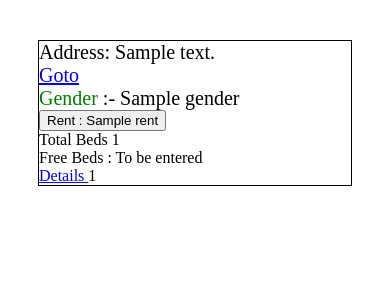
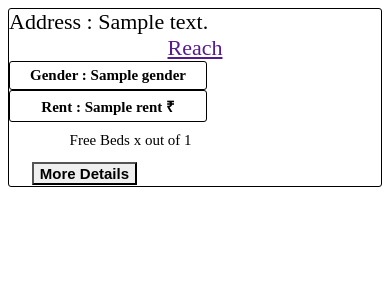
Before and after one commit to anonymous043044/getaroof, a CodeIgniter app: the page made by application/views/property_template.php in a window 390 px wide. Shown: the top 300 px of the page. Run offline with CodeIgniter, Linux system fonts and the light colour scheme; the template is opened without the code that fills it: most values are stand-ins (such as "Sample title", 1, 10 or a date in 2020).

Commit message:
nav.php done

```diff
--- a/application/views/property_template.php
+++ b/application/views/property_template.php
@@ -1,116 +1,261 @@
 <head>
 	<style>
-
-			#results{
+	#father{
 		display: flex;
 	flex-wrap: wrap;
-        margin: 30px;
 	}
-@media  screen  and (min-width:750px){
-    #containerup{
+	#box1{
+		display: flex;
+	flex-wrap: wrap;
+	}
+	#box2{
+		display: flex;
+	flex-wrap: wrap;
+	}
+	#box3{
+		display: flex;
+	flex-wrap: wrap;
+	}
+	#main_box{
+		border-style: solid;
+		border-width: 1px;
+		border-radius: 3px;
+		}
+	#main_box:hover {
+        box-shadow: 0 12px 16px 0 rgba(0,0,0,0.24),0 17px 50px 0 rgba(0,0,0,0.19);
+    }
+
+	@media  screen  and (min-width:850px){
+		#super{
 			order: 0;
-        width: 25%;
+			width: 20%;
 		}
-    #container1{
+		#main_box{
+			order: 1;
+			width: 60%;
+		}
+		#down{
+			order: 2;
+			width: 20%;
+		}
+		#address{
+			order: 0;
+			width: 80%;
+			font-size: 22px;
+		}
+		#reach{
+			order: 1;
+			width: 20%;
+			font-size: 22px;
+			text-align: center;
+
+		}
+		#boygirl{
+			font-size: 20px;
+			order: 0;
+			width: 50%;
+
+			border-style: solid;
+			border-width: 1px;
+			border-radius: 3px;
+			text-align: center;
+			font-weight: bold;
+		}
+		#rent{
+			font-size: 20px;
 			order: 1;
 			width: 50%;
+			border-style: solid;
+			border-width: 1px;
+			border-radius: 3px;
+			text-align: center;
+			font-weight: bold;
 		}
-    #containerdown{
-        order: 2;
-        width: 25%;
+		#free{
+			order: 0;
+			width: 60%;
+			font-size: 20px;
+			text-align: center;
+			padding: 10px;
+		}
+		#detail{
+			order: 1;
+			width: 40%;
+			text-align: center;
+			padding: 1px;
+			padding-top: 3px;
+
+		}
+		#btn{
+		border-radius: 0px;
+		font-size: 20px;
+		font-weight: bold;
 	}
 	}
-@media  screen  and (min-width:600px){
-
-   #containerup{
+	@media  screen  and (max-width:850px){
+		#super{
 			order: 0;
 			width: 10%;
 		}
-    #container1{
+		#main_box{
 			order: 1;
 			width: 80%;
 		}
-    #containerdown{
+		#down{
 			order: 2;
 			width: 10%;
 		}
+		#address{
+			order: 0;
+			width: 80%;
+			font-size: 22px;
 		}
-@media screen and (max-width:600px){
-    #container1{
+		#reach{
+			order: 1;
+			width: 20%;
+			font-size: 22px;
+			text-align: center;
+		}
+		#boygirl{
+			font-size: 20px;
+			order: 0;
+			width: 50%;
+
+			border-style: solid;
+			border-width: 1px;
+			border-radius: 3px;
+			text-align: center;
+			font-weight: bold;
+		}
+		#rent{
+			font-size: 20px;
+			order: 1;
+			width: 50%;
+			border-style: solid;
+			border-width: 1px;
+			border-radius: 3px;
+			text-align: center;
+			font-weight: bold;
+		}
+		#free{
+			order: 0;
+			width: 60%;
+			font-size: 20px;
+			text-align: center;
+			padding: 10px;
+		}
+		#detail{
+			order: 1;
+			width: 40%;
+			text-align: center;
+			padding: 1px;
+			padding-top: 3px;
+
+		}
+		#btn{
+		border-radius: 0px;
+		font-size: 20px;
+		font-weight: bold;
+	}
+
+	}
+	@media  screen  and (max-width:500px){
+		#super{
+			order: 0;
+			width: 0%;
+		}
+		#main_box{
+			order: 1;
 			width: 100%;
 		}
+		#down{
+			order: 2;
+			width: 0%;
+		}
+		#address{
+			order: 0;
+			width: 100%;
+			font-size: 22px;
+		}
+		#reach{
+			order: 1;
+			width: 100%;
+			font-size: 22px;
+			}
+		#boygirl{
+			font-size: 15px;
+			order: 0;
+			width: 50%;
+			padding : 5px;
+			border-style: solid;
+			border-width: 1px;
+			border-radius: 3px;
+			text-align: center;
+			font-weight: bold;
+		}
+		#rent{
+			font-size: 15px;
+			order: 1;
+			width: 50%;
+			padding : 5px;
+			border-style: solid;
+			border-width: 1px;
+			border-radius: 3px;
+			text-align: center;
+			font-weight: bold;
+		}
+		#free{
+			order: 0;
+			width: 60%;
+			font-size: 15px;
+			text-align: center;
+			padding: 10px;
+		}
+		#detail{
+			order: 1;
+			width: 40%;
+			text-align: center;
+			padding: 1px;
+			padding-top: 3px;
+
+		}
+		#btn{
+		border-radius: 0px;
+		font-size: 15px;
+		font-weight: bold;
 	}
 
-    #container1{
-        display: flex;
-        flex-wrap: wrap;
-         border-style: solid;border-width: 1px;
-        margin-top: 10px;
-        margin-bottom: 10px;
 	}
-
-
-    #container1:hover {
-        box-shadow: 0 12px 16px 0 rgba(0,0,0,0.24),0 17px 50px 0 rgba(0,0,0,0.19);
-    }
+	</style>
+	<script>
+	$(document).ready(function(){
 
 
 
-			#address{
-				font-size: 20px;
+		if($(window).width() < 500){
+			$("#reach").text(" Go to Destination");
 		}
-			#goto{
-				font-size: 20px;
-			}
-			.boygirl{
-				font-size: 20px;
-			}
-			.rent{
-				font-size: 20px;
-			}
-			#gender{
-				color: green;
-			}
+	});
 
-			@media  screen  and (min-width:850px){
-				#inner{
-					margin-left: 180px;
-					margin-right: 180px;
-
-				}
-			}
-
-
-		</style>
+	</script>
 </head>
-	<body>
-		<div id="outer">
-			<div id="inner">
-				<div id="results">
-					<div class="containerup" >
+<body>	<div id="father">
+		<div id="super"></div>
+		<div id="main_box">
+		  	<div id="box1">
+		  		<div id="address" >Address : <?php echo $address; ?></div>
+		  		<div id="reach" ><a href="">Reach</a></div>
+		  	</div>
+		  	<div id="box2">
+		  		<div id="boygirl" >Gender : <?php echo $gender; ?></div>
+		  		<div id="rent" >Rent : <?php echo $rent; ?> &#x20B9</div>
 
 		  	</div>
-
-					<div class="container" id="container1" >
-						<div id="firstbox">
-							<div id="address">Address: <?php echo $address; ?></div>
-							<div id="goto"><a href="#">Goto</a></div>
-						</div>
-						<div class="container" id="container2">
-
-							<div class="boygirl"><span id="gender">Gender </span>:- <?php echo $gender; ?></div>
-							<div class="rent"><button class="btn"> Rent : <?php echo $rent; ?></button></div>
-						</div>
-						<div class="container" id="container3">
-							<div class="seats" >Total Beds <?php echo $total_seats; ?></div>
-							<div>Free Beds : To be entered</div>
-							<div class="Details"><a href="<?php echo base_url(); ?>/index.php/property/viewproperty/<?php echo $property_id; ?>">Details </a><?php echo $property_id; ?></div>
+		  	<div id="box3">
+		  		<div id="free" >Free Beds x out of <?php echo $total_seats; ?></div>
+		  		<div id="detail" ><a href="<?php echo base_url(); ?>/index.php/property/viewproperty/<?php echo $property_id; ?>" target="_blank"><button class="btn" id="btn">More Details</button></a></div>
 		  	</div>
 		</div>
-					<div class="containerdown" >
-
-					</div>
-				</div>
-			</div>
+		<div id="down"></div>
 		</div>
 </body>
```
Lines whose indentation alone changed are shown as unchanged.
